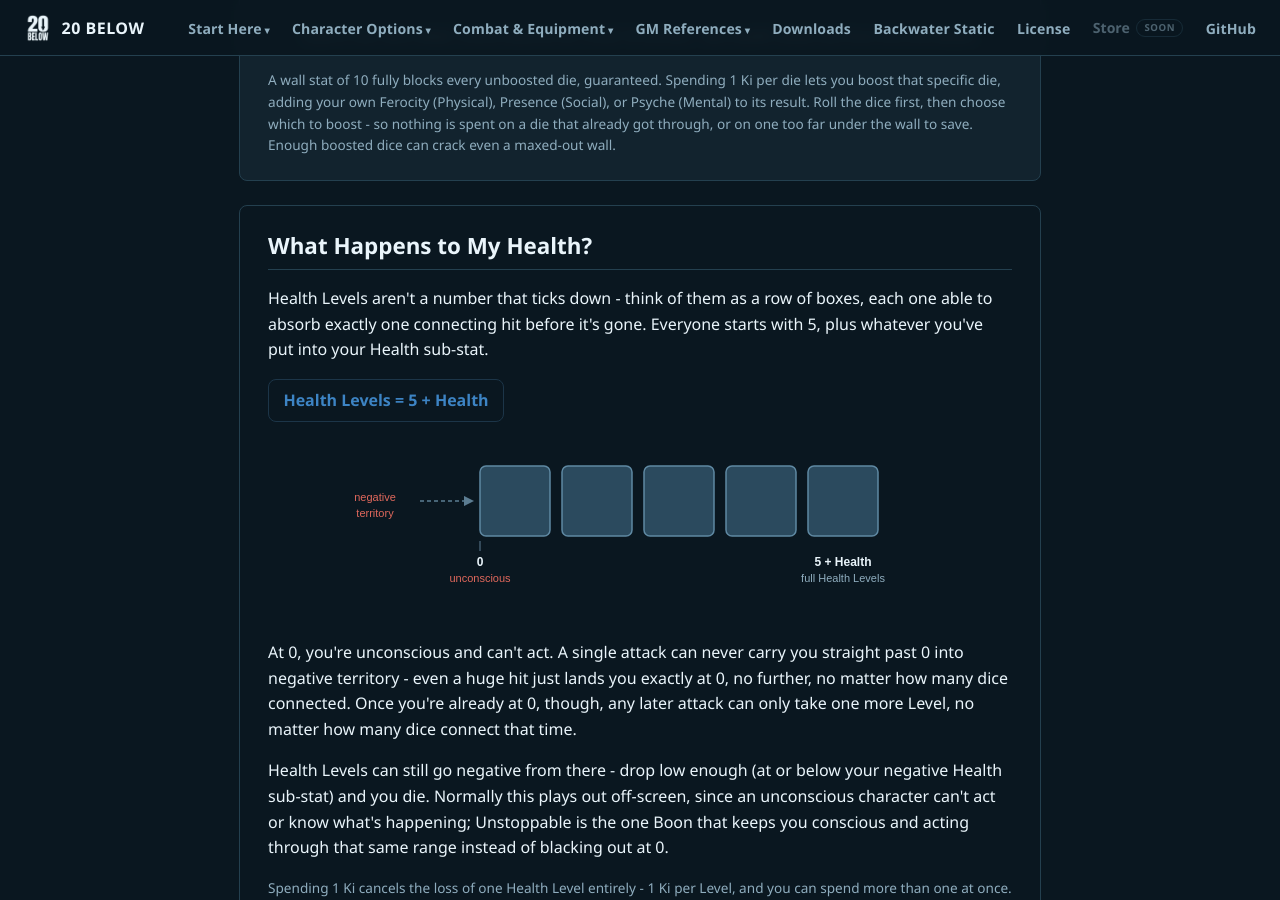
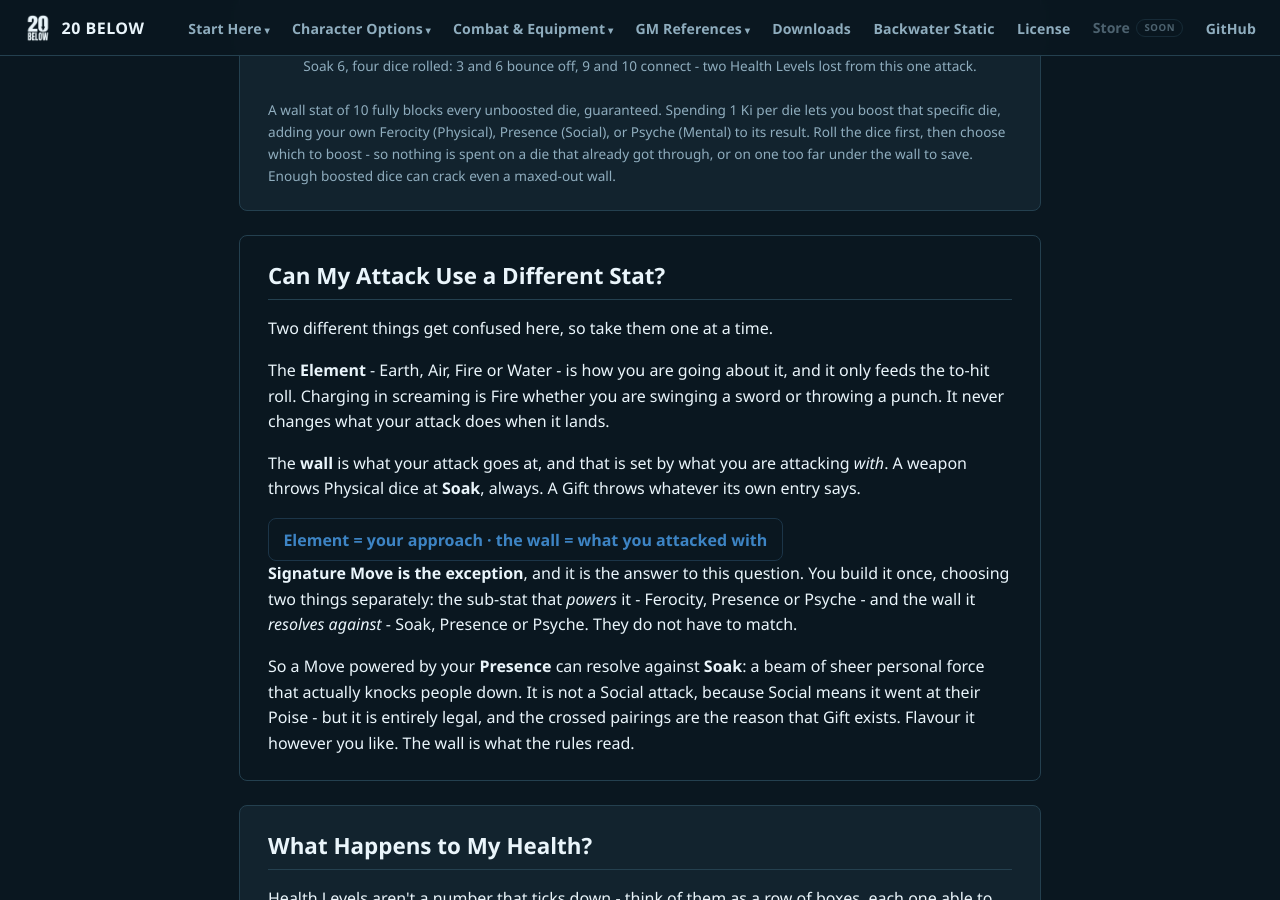
Before and after one commit to feralucce/20_Below, a Jekyll site: the page built from docs/combat-flow-reference.html, in a window 1280 px wide and 900 px high, scrolled down 8449 px. Built offline with Jekyll 4.4.1, drawn with Linux system fonts in a browser that asks for light colours; some of the changed text lies outside the part shown.

Commit message:
Say what decides which wall an attack goes at
The chapter explained that the Element is your approach and that it never
changes the attack's category, and it explained that damage dice go at
Soak or Presence or Psyche - but nothing said what picks which. A player
could read both sections and still not answer "can my attack run on
Presence and hurt somebody's body?", which is the question that came back
from the table.

Chapter 4 now closes the Element section by naming it: the wall is set by
what you are attacking with. A weapon throws Physical dice at Soak
however you swung it, a Gift throws whatever its entry says, and
Signature Move is the one that lets you choose the source and the wall
separately. rules.md carries the same bridge and links through to the
Gift. A new How Do I...? entry answers it a third time, since that is the
other place a player looks.

The answer was always yes. It just was not written anywhere one person
would find it.

Co-Authored-By: Claude Opus 5 <noreply@anthropic.com>

```diff
--- a/docs/combat-flow-reference.html
+++ b/docs/combat-flow-reference.html
@@ -151,6 +151,7 @@ nav_section: start
       <li><a href="#how-do-action-brackets-work">How Do Action Brackets Work?</a></li>
       <li><a href="#how-do-i-attack">How Do I Attack?</a></li>
       <li><a href="#how-do-i-deal-damage">How Do I Deal Damage?</a></li>
+      <li><a href="#can-my-attack-use-a-different-stat">Can My Attack Use a Different Stat?</a></li>
       <li><a href="#what-happens-to-my-health">What Happens to My Health?</a></li>
       <li><a href="#what-happens-to-my-poise">What Happens to My Poise?</a></li>
       <li><a href="#what-happens-to-my-sanity">What Happens to My Sanity?</a></li>
@@ -265,6 +266,15 @@ nav_section: start
     <p class="aside">A wall stat of 10 fully blocks every unboosted die, guaranteed. Spending 1 Ki per die lets you boost that specific die, adding your own Ferocity (Physical), Presence (Social), or Psyche (Mental) to its result. Roll the dice first, then choose which to boost - so nothing is spent on a die that already got through, or on one too far under the wall to save. Enough boosted dice can crack even a maxed-out wall.</p>
   </section>
 
+  <section class="faq-section" id="can-my-attack-use-a-different-stat">
+    <h2>Can My Attack Use a Different Stat?</h2>
+    <p>Two different things get confused here, so take them one at a time.</p>
+    <p>The <strong>Element</strong> - Earth, Air, Fire or Water - is how you are going about it, and it only feeds the to-hit roll. Charging in screaming is Fire whether you are swinging a sword or throwing a punch. It never changes what your attack does when it lands.</p>
+    <p>The <strong>wall</strong> is what your attack goes at, and that is set by what you are attacking <em>with</em>. A weapon throws Physical dice at <strong>Soak</strong>, always. A Gift throws whatever its own entry says.</p>
+    <div class="roll-box">Element = your approach &middot; the wall = what you attacked with</div>
+    <p><strong>Signature Move is the exception</strong>, and it is the answer to this question. You build it once, choosing two things separately: the sub-stat that <em>powers</em> it - Ferocity, Presence or Psyche - and the wall it <em>resolves against</em> - Soak, Presence or Psyche. They do not have to match.</p>
+    <p>So a Move powered by your <strong>Presence</strong> can resolve against <strong>Soak</strong>: a beam of sheer personal force that actually knocks people down. It is not a Social attack, because Social means it went at their Poise - but it is entirely legal, and the crossed pairings are the reason that Gift exists. Flavour it however you like. The wall is what the rules read.</p>
+  </section>
   <section class="faq-section" id="what-happens-to-my-health">
     <h2>What Happens to My Health?</h2>
     <p>Health Levels aren't a number that ticks down - think of them as a row of boxes, each one able to absorb exactly one connecting hit before it's gone. Everyone starts with 5, plus whatever you've put into your Health sub-stat.</p>
```
Also changed, not shown: rules/rules.md (+2 -0 lines), webbook/how-to-play.md (+4 -0 lines).
